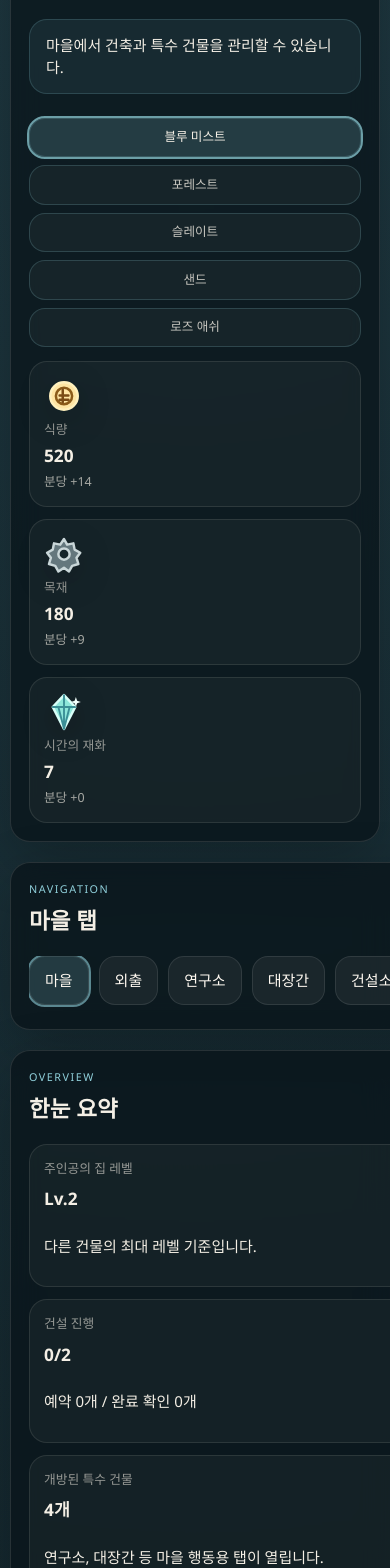
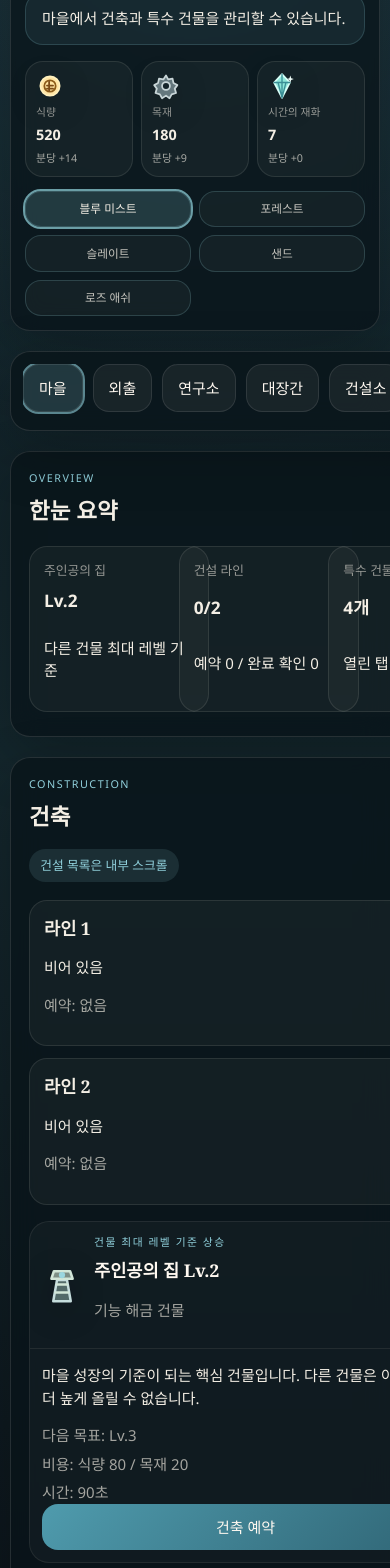
Before and after one commit to AtaraxyK/InfiniteAttack, a React (Vite) app: page / in a window 390 px wide. Shown: the part 180-1748 px from the top of the page. Built offline with nearby package versions, Linux system fonts and the light colour scheme.

Commit message:
Improve mobile readability

```diff
--- a/src/App.tsx
+++ b/src/App.tsx
@@ -61,6 +61,7 @@ export function App() {
   const [notice, setNotice] = useState('마을에서 건축과 특수 건물을 관리할 수 있습니다.');
   const [lastTickAt, setLastTickAt] = useState(Date.now());
   const [now, setNow] = useState(Date.now());
+  const [expandedBuildingId, setExpandedBuildingId] = useState<string>('house');
 
   useEffect(() => {
     const timer = window.setInterval(() => setNow(Date.now()), 1000);
@@ -133,24 +134,21 @@ export function App() {
 
   const productionSummary = useMemo(() => {
     const summary: Record<CurrencyKey, bigint> = { gold: 0n, scrap: 0n, aether: 0n };
-
     for (const building of townBuildings) {
       const state = buildings[building.id];
       if (!state || state.level <= 0 || !building.production) {
         continue;
       }
-
       summary[building.production.currency] +=
         building.production.basePerMinute +
         building.production.perLevel * BigInt(Math.max(0, state.level - 1));
     }
-
     return summary;
   }, [buildings]);
 
   const townPromotionReady = useMemo(() => {
-    const normalBuildings = townBuildings.filter(
-      (building) => building.category === 'normal' || building.category === 'research' || building.category === 'forge' || building.category === 'builder' || building.category === 'inventory',
+    const normalBuildings = townBuildings.filter((building) =>
+      ['normal', 'research', 'forge', 'builder', 'inventory'].includes(building.category),
     );
     return houseLevel >= 2 && normalBuildings.every((building) => (buildings[building.id]?.level ?? 0) >= 1);
   }, [buildings, houseLevel]);
@@ -168,12 +166,10 @@ export function App() {
       setNotice('이미 최대 레벨입니다.');
       return;
     }
-
     if (definition.category !== 'house' && targetLevel > houseLevel) {
       setNotice('다른 건물은 주인공의 집보다 높게 올릴 수 없습니다.');
       return;
     }
-
     if (!canAffordCost(resources, definition.cost)) {
       setNotice('재화가 부족합니다.');
       return;
@@ -192,15 +188,9 @@ export function App() {
           return lane;
         }
         if (!lane.activeProject) {
-          return {
-            ...lane,
-            activeProject: beginConstruction(buildingId, targetLevel, now),
-          };
+          return { ...lane, activeProject: beginConstruction(buildingId, targetLevel, now) };
         }
-        return {
-          ...lane,
-          queue: { buildingId, targetLevel },
-        };
+        return { ...lane, queue: { buildingId, targetLevel } };
       }),
     );
     setNotice(`${definition.name} Lv.${targetLevel} 건축을 예약했습니다.`);
@@ -214,7 +204,7 @@ export function App() {
         pendingConfirmation: false,
       },
     }));
-    setNotice(`${findBuildingName(buildingId)} 완료 확인이 처리되었습니다.`);
+    setNotice(`${findBuildingName(buildingId)} 완료 확인을 처리했습니다.`);
   }
 
   function onOpenField(fieldName: string) {
@@ -225,18 +215,26 @@ export function App() {
 
   return (
     <div className={`app-theme theme-${theme}`}>
-      <div className="app-shell">
-        <header className="hero-banner">
+      <div className="app-shell mobile-friendly-shell">
+        <header className="hero-banner compact-hero">
           <div>
             <p className="eyebrow">Village Management Prototype</p>
             <h1>마을은 발전중!</h1>
-            <p className="hero-copy">
-              지금 버전은 마을 중심 프로토타입입니다. 건축과 특수 건물 탭 흐름을 먼저 구현하고, 외출은 필드 목록만 미리 보여줍니다.
-            </p>
+            <p className="hero-copy">마을과 특수 건물 중심 프로토타입입니다. 외출은 목록만 보이고 아직 진입하지 않습니다.</p>
             <div className="notice-box">{notice}</div>
           </div>
           <div className="hero-side">
-            <div className="theme-picker" aria-label="테마 선택">
+            <div className="resource-panel compact-resources">
+              {(Object.keys(resources) as CurrencyKey[]).map((key) => (
+                <div key={key} className="resource-chip">
+                  <img className="game-icon" src={currencyIcons[key]} alt="" aria-hidden />
+                  <span>{currencyLabels[key]}</span>
+                  <strong>{formatBig(resources[key])}</strong>
+                  <small>분당 +{formatBig(productionSummary[key])}</small>
+                </div>
+              ))}
+            </div>
+            <div className="theme-picker compact-theme-picker" aria-label="테마 선택">
               {themeOptions.map((option) => (
                 <button
                   key={option.key}
@@ -247,27 +245,11 @@ export function App() {
                 </button>
               ))}
             </div>
-            <div className="resource-panel">
-              {(Object.keys(resources) as CurrencyKey[]).map((key) => (
-                <div key={key} className="resource-chip">
-                  <img className="game-icon" src={currencyIcons[key]} alt="" aria-hidden />
-                  <span>{currencyLabels[key]}</span>
-                  <strong>{formatBig(resources[key])}</strong>
-                  <small>분당 +{formatBig(productionSummary[key])}</small>
-                </div>
-              ))}
-            </div>
           </div>
         </header>
 
-        <main className="dashboard">
-          <section className="panel">
-            <div className="section-head">
-              <div>
-                <p className="eyebrow">Navigation</p>
-                <h2>마을 탭</h2>
-              </div>
-            </div>
+        <main className="dashboard mobile-first-dashboard">
+          <section className="panel sticky-top-panel">
             <div className="tab-strip" role="tablist" aria-label="마을 메뉴">
               <TabButton label="마을" active={activeTab === 'town'} onClick={() => setActiveTab('town')} />
               <TabButton label="외출" active={activeTab === 'outing'} onClick={() => setActiveTab('outing')} />
@@ -292,21 +274,21 @@ export function App() {
                   </div>
                   {townPromotionReady ? <button className="promotion-button">승급 가능</button> : null}
                 </div>
-                <div className="overview-grid">
+                <div className="overview-grid mobile-overview-grid">
                   <article className="overview-card">
-                    <span>주인공의 집 레벨</span>
+                    <span>주인공의 집</span>
                     <strong>Lv.{houseLevel}</strong>
-                    <p>다른 건물의 최대 레벨 기준입니다.</p>
+                    <p>다른 건물 최대 레벨 기준</p>
                   </article>
                   <article className="overview-card">
-                    <span>건설 진행</span>
+                    <span>건설 라인</span>
                     <strong>{activeConstructionCount}/2</strong>
-                    <p>예약 {queuedConstructionCount}개 / 완료 확인 {pendingConfirmations}개</p>
+                    <p>예약 {queuedConstructionCount} / 완료 확인 {pendingConfirmations}</p>
                   </article>
                   <article className="overview-card">
-                    <span>개방된 특수 건물</span>
+                    <span>특수 건물</span>
                     <strong>{visibleSpecialTabs.length}개</strong>
-                    <p>연구소, 대장간 등 마을 행동용 탭이 열립니다.</p>
+                    <p>열린 탭 수</p>
                   </article>
                 </div>
               </section>
@@ -317,10 +299,10 @@ export function App() {
                     <p className="eyebrow">Construction</p>
                     <h2>건축</h2>
                   </div>
-                  <span className="pill">건축은 매 분 생산, 완료 확인은 수동</span>
+                  <span className="pill">건설 목록은 내부 스크롤</span>
                 </div>
 
-                <div className="lane-grid">
+                <div className="lane-grid mobile-lane-grid">
                   {lanes.map((lane) => (
                     <article key={lane.laneId} className="lane-card">
                       <h3>라인 {lane.laneId}</h3>
@@ -333,35 +315,47 @@ export function App() {
                   ))}
                 </div>
 
-                <div className="building-list">
+                <div className="building-list scroll-panel">
                   {townBuildings.map((building) => {
                     const state = buildings[building.id];
                     const nextLevel = state.level + 1;
                     const isMaxLevel = state.level >= building.maxLevel;
                     const canAfford = canAffordCost(resources, building.cost);
                     const blockedByHouse = building.category !== 'house' && nextLevel > houseLevel;
+                    const expanded = expandedBuildingId === building.id;
 
                     return (
-                      <article key={building.id} className="building-card">
+                      <article
+                        key={building.id}
+                        className={expanded ? 'building-card compact-building expanded' : 'building-card compact-building'}
+                      >
+                        <button
+                          className="building-summary"
+                          onClick={() => setExpandedBuildingId(expanded ? '' : building.id)}
+                        >
                           <img className="game-icon" src={building.icon} alt="" aria-hidden />
-                        <div className="building-copy">
+                          <div className="building-summary-copy">
                             <p className="eyebrow">{building.rewardText}</p>
                             <h3>
                               {building.name} Lv.{state.level}
                             </h3>
+                            <p className="muted">
+                              {building.production
+                                ? `분당 ${currencyLabels[building.production.currency]} +${formatBig(
+                                    getPerMinute(building.id, buildings),
+                                  )}`
+                                : '기능 해금 건물'}
+                            </p>
+                          </div>
+                          <span className="expand-indicator">{expanded ? '−' : '+'}</span>
+                        </button>
+                        {expanded ? (
+                          <div className="building-detail">
                             <p>{building.description}</p>
                             <div className="building-meta">
                               <span>다음 목표: Lv.{Math.min(nextLevel, building.maxLevel)}</span>
                               <span>비용: {formatCost(building.cost)}</span>
                               <span>시간: {building.baseDurationSeconds * Math.min(nextLevel, building.maxLevel)}초</span>
-                            {building.production ? (
-                              <span>
-                                분당 {currencyLabels[building.production.currency]} +{formatBig(getPerMinute(building.id, buildings))}
-                              </span>
-                            ) : (
-                              <span>생산 없음 / 기능 해금 건물</span>
-                            )}
-                          </div>
                             </div>
                             <div className="building-actions">
                               <button
@@ -376,6 +370,8 @@ export function App() {
                                 </button>
                               ) : null}
                             </div>
+                          </div>
+                        ) : null}
                       </article>
                     );
                   })}
@@ -391,9 +387,9 @@ export function App() {
                   <p className="eyebrow">Outing</p>
                   <h2>필드 목록</h2>
                 </div>
-                <span className="pill">전투는 아직 연결하지 않고 진입만 막아둡니다</span>
+                <span className="pill">준비중</span>
               </div>
-              <div className="field-list">
+              <div className="field-list scroll-panel">
                 {fieldPreviews.map((field) => (
                   <button key={field.id} className="field-card" onClick={() => onOpenField(field.name)}>
                     <span>{field.type}</span>
@@ -415,7 +411,7 @@ export function App() {
                 </div>
               </div>
               <p className="panel-description">{activePanel.description}</p>
-              <div className="special-list">
+              <div className="special-list scroll-panel">
                 {activePanel.entries.map((entry) => (
                   <article key={entry.id} className="special-card">
                     <div>
--- a/src/styles.css
+++ b/src/styles.css
@@ -136,6 +136,10 @@ button:disabled {
   padding: 32px 0 56px;
 }
 
+.mobile-friendly-shell {
+  min-height: 100vh;
+}
+
 .hero-banner,
 .panel {
   border: 1px solid var(--panel-border);
@@ -219,6 +223,10 @@ button:disabled {
   display: grid;
   gap: 20px;
   margin-top: 20px;
+}
+
+.mobile-first-dashboard {
+  align-items: start;
 }
 
 .panel {
@@ -307,6 +315,7 @@ button:disabled {
   gap: 10px;
   overflow-x: auto;
   padding-bottom: 6px;
+  scrollbar-width: thin;
 }
 
 .tab-button {
@@ -348,6 +357,38 @@ button:disabled {
   border-radius: 20px;
   border: 1px solid rgba(244, 239, 229, 0.08);
   background: rgba(244, 239, 229, 0.03);
+}
+
+.compact-building {
+  display: block;
+  padding: 0;
+  overflow: hidden;
+}
+
+.building-summary {
+  width: 100%;
+  display: grid;
+  grid-template-columns: auto 1fr auto;
+  gap: 12px;
+  align-items: center;
+  padding: 14px;
+  background: transparent;
+  text-align: left;
+}
+
+.building-summary-copy {
+  min-width: 0;
+}
+
+.expand-indicator {
+  font-size: 1.5rem;
+  line-height: 1;
+  color: var(--theme-soft);
+}
+
+.building-detail {
+  border-top: 1px solid rgba(244, 239, 229, 0.08);
+  padding: 0 14px 14px;
 }
 
 .building-card > .game-icon {
@@ -393,6 +434,19 @@ button:disabled {
 .panel-description,
 .muted {
   color: var(--text-muted);
+}
+
+.scroll-panel {
+  max-height: 520px;
+  overflow-y: auto;
+  padding-right: 4px;
+  scrollbar-width: thin;
+}
+
+.sticky-top-panel {
+  position: sticky;
+  top: 10px;
+  z-index: 4;
 }
 
 .pill {
@@ -441,6 +495,14 @@ button:disabled {
   .building-actions {
     min-width: 0;
   }
+
+  .compact-hero {
+    gap: 16px;
+  }
+
+  .compact-resources {
+    grid-template-columns: repeat(3, minmax(0, 1fr));
+  }
 }
 
 @media (max-width: 560px) {
@@ -451,4 +513,77 @@ button:disabled {
   .hero-banner h1 {
     font-size: clamp(2rem, 12vw, 3rem);
   }
+
+  .compact-hero {
+    padding: 14px;
+  }
+
+  .sticky-top-panel {
+    top: 6px;
+    padding: 12px;
+  }
+
+  .mobile-overview-grid {
+    grid-template-columns: repeat(3, minmax(0, 1fr));
+    overflow-x: auto;
+    padding-bottom: 6px;
+  }
+
+  .mobile-overview-grid .overview-card {
+    min-width: 180px;
+  }
+
+  .mobile-lane-grid {
+    grid-template-columns: 1fr;
+  }
+
+  .compact-resources {
+    grid-template-columns: repeat(3, minmax(0, 1fr));
+    gap: 8px;
+  }
+
+  .resource-chip {
+    padding: 10px;
+  }
+
+  .resource-chip .game-icon {
+    width: 28px;
+    height: 28px;
+  }
+
+  .resource-chip strong {
+    font-size: 0.96rem;
+  }
+
+  .resource-chip small,
+  .resource-chip span {
+    font-size: 0.72rem;
+  }
+
+  .compact-theme-picker {
+    grid-template-columns: repeat(2, minmax(0, 1fr));
+  }
+
+  .theme-button {
+    padding: 0.56rem 0.58rem;
+    font-size: 0.78rem;
+  }
+
+  .scroll-panel {
+    max-height: 58vh;
+  }
+
+  .building-summary {
+    grid-template-columns: auto 1fr auto;
+    padding: 12px;
+  }
+
+  .building-summary .game-icon {
+    width: 40px;
+    height: 40px;
+  }
+
+  .building-detail {
+    padding: 0 12px 12px;
+  }
 }
```
Lines whose indentation alone changed are shown as unchanged.
